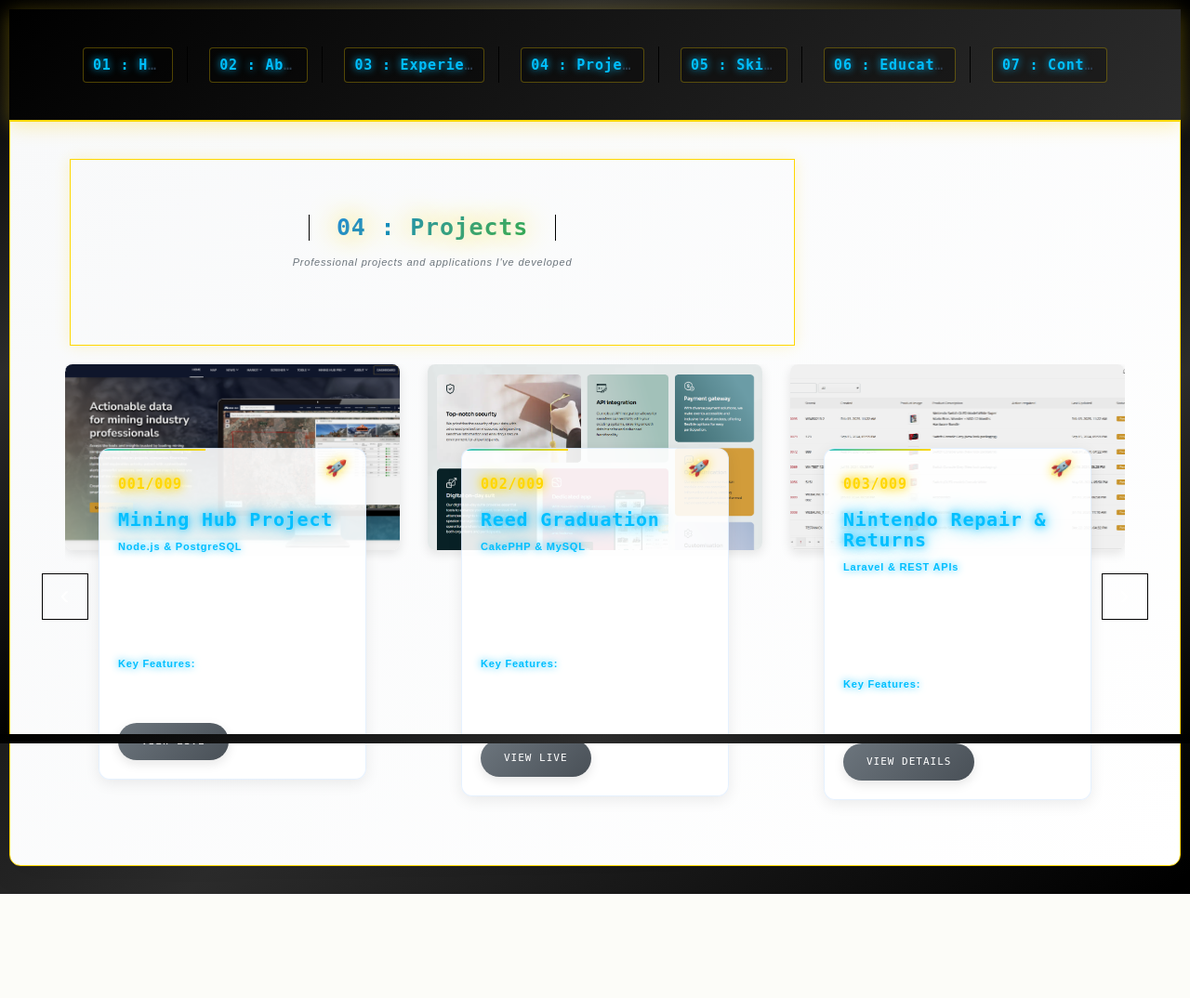
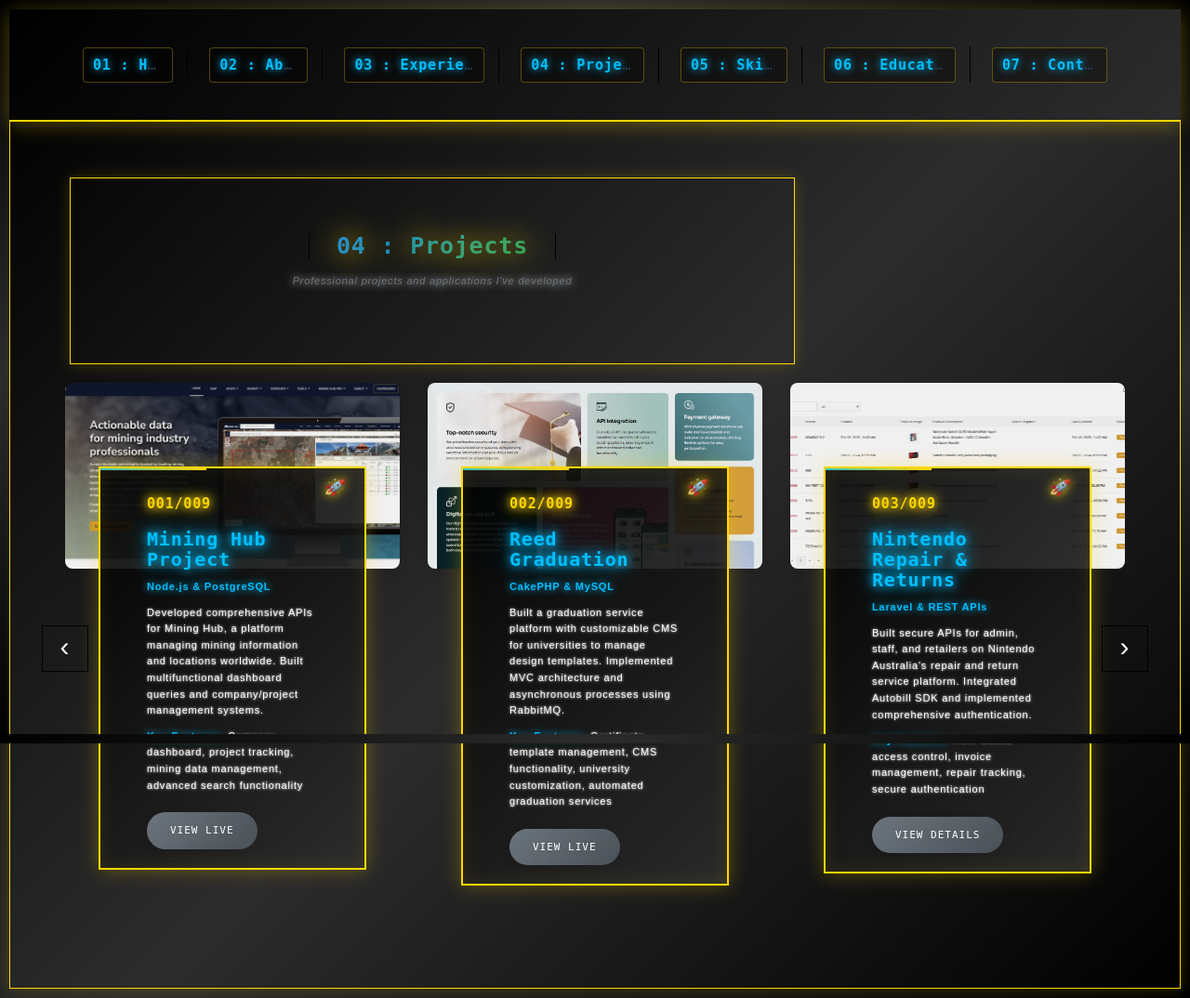
Before and after one commit to SiamSarker/portfo, a Flask app: page /projects.html in a window 1280 px wide. Shown: the whole page at 93% size. Before the commit the page ends 962 px from the top, so only its background shows below. Run offline with Flask 2, Linux system fonts and the light colour scheme; some libraries are stand-ins or nearby versions.

Commit message:
Remove conflicting white background CSS rules
CONFLICTING RULES ELIMINATED:
- Removed .section-container rule with white gradient background
- Removed .card-container rules with white backgrounds
- Fixed .certification-item white background
- Eliminated all remaining white background overrides

SPECIFIC FIXES:
- Line 1113: Removed 'background: linear-gradient(135deg, #f8f9fa 0%, #ffffff 100%)'
- Line 1122: Removed 'background: rgba(255, 255, 255, 0.9)'
- Line 1026: Changed 'background-color: #fff' to dark Star Wars gradient

STAR WARS THEME RESTORED:
- All sections now use dark gradients consistently
- Gold borders and glow effects maintained
- No conflicting white background rules remaining
- Complete dark theme across entire portfolio

The conflicting CSS rules that were overriding the Star Wars dark theme have been completely removed. All sections should now display with the proper dark Star Wars background.

```diff
--- a/static/custom.css
+++ b/static/custom.css
@@ -1023,9 +1023,10 @@ div, section, article, main, aside, header, footer {
 .certification-item {
     margin-bottom: 30px;
     padding: 15px;
-    background-color: #fff;
-    border-radius: 5px;
-    box-shadow: 0 2px 4px rgba(0,0,0,0.1);
+    background: linear-gradient(135deg, rgba(0, 0, 0, 0.95) 0%, rgba(44, 44, 44, 0.95) 100%) !important;
+    border: 1px solid var(--starwars-gold) !important;
+    border-radius: 0 !important;
+    box-shadow: 0 0 15px rgba(255, 215, 0, 0.2) !important;
 }
 
 .certification-item h4 {
@@ -1108,24 +1109,7 @@ div, section, article, main, aside, header, footer {
     box-shadow: 0 4px 12px rgba(0, 123, 255, 0.4) !important;
 }
 
-/* Enhanced aesthetic improvements */
-.section-container {
-    background: linear-gradient(135deg, #f8f9fa 0%, #ffffff 100%) !important;
-    border-radius: 12px !important;
-    box-shadow: 0 8px 32px rgba(0, 0, 0, 0.08) !important;
-    margin: 20px 0 !important;
-    padding: 40px !important;
-}
-
-.card-container,
-.card-container-lg {
-    background: rgba(255, 255, 255, 0.9) !important;
-    border-radius: 12px !important;
-    padding: 20px !important;
-    box-shadow: 0 4px 16px rgba(0, 0, 0, 0.08) !important;
-    border: 1px solid rgba(0, 123, 255, 0.1) !important;
-    transition: all 0.3s ease !important;
-}
+/* Enhanced aesthetic improvements - REMOVED WHITE BACKGROUNDS */
 
 .card-container:hover,
 .card-container-lg:hover {
```
